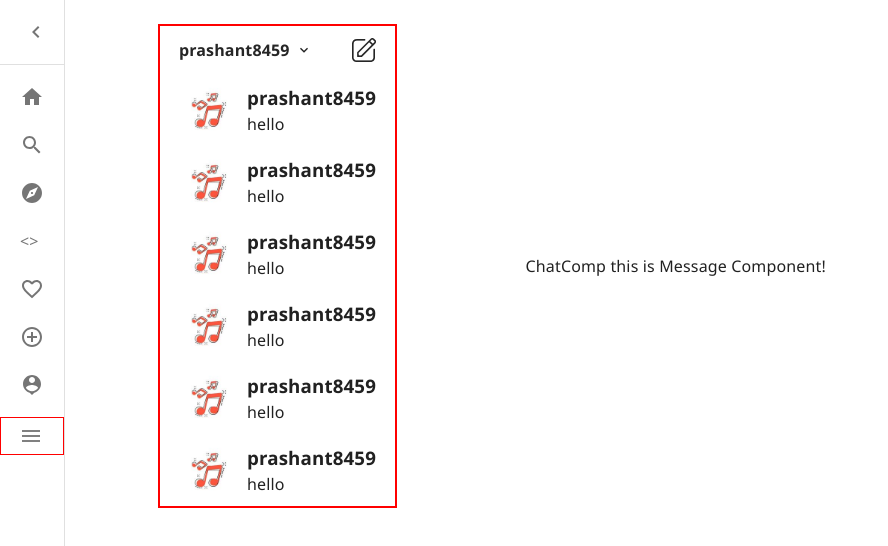
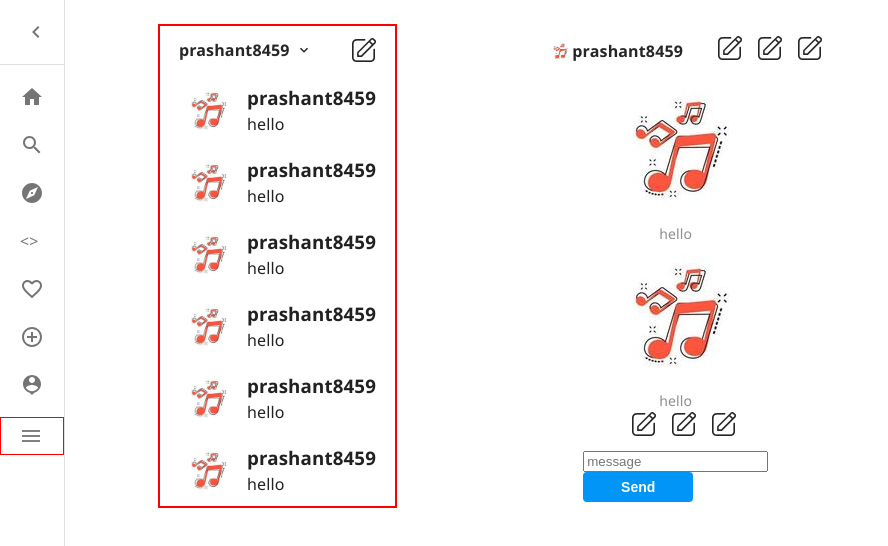
Before and after one commit to pr-a-s-h-a-n-t/chatapp, a React (Create React App) app: page /inbox in a window 1280 px wide. Shown: the top 546 px of the page, without its empty margins (0-888 px from the left). Built offline with nearby package versions, Linux system fonts and the light colour scheme.

Commit message:
dp check with cc

```diff
--- a/src/components/pages/messages/ChatComp.js
+++ b/src/components/pages/messages/ChatComp.js
@@ -1,7 +1,49 @@
 import React from "react";
 import styles from "../../../style/Messages.module.scss";
+import note from "../../../assets/note.png";
+import _picon from "../../../assets/_picon.jpg";
+
 function ChatComp() {
-  return <div>ChatComp this is Message Component!</div>;
+  return (
+    <div className={styles.__chat_container}>
+      <div className={styles.__chat_header}>
+        <div className={styles.__chat_header_left}>
+          <img src={_picon} alt="profile icon" />
+          <h3>prashant8459</h3>
+        </div>
+        <div className={styles.__chat_header_right}>
+          <img src={note} alt="icon" />
+          <img src={note} alt="icon" />
+          <img src={note} alt="icon" />
+        </div>
+      </div>
+      <div className={styles.__chat_body}>
+        <div className={styles.__chat_body_left}>
+          <div className={styles.__chat_body_left_message}>
+            <img src={_picon} alt="profile icon" />
+            <p>hello</p>
+          </div>
+        </div>
+        <div className={styles.__chat_body_right}>
+          <div className={styles.__chat_body_right_message}>
+            <img src={_picon} alt="profile icon" />
+            <p>hello</p>
+          </div>
+        </div>
+      </div>
+      <div className={styles.__chat_footer}>
+        <div className={styles.__chat_footer_left}>
+          <img src={note} alt="icon" />
+          <img src={note} alt="icon" />
+          <img src={note} alt="icon" />
+        </div>
+        <div className={styles.__chat_footer_right}>
+          <input type="text" placeholder="message" />
+          <button>Send</button>
+        </div>
+      </div>
+    </div>
+  );
 }
 
 export default ChatComp;
--- a/src/style/Messages.module.scss
+++ b/src/style/Messages.module.scss
@@ -89,3 +89,139 @@
     }
   }
 }
+
+.__chat_container {
+  max-width: 935px;
+  @include flexMe(row, center, center);
+  .left_col {
+    max-width: 350px;
+    border: 2px solid red;
+    .__chat_header {
+      @include flexMe(row, space-between, center);
+      padding: 6px clampCalculate(12, 28);
+      > div {
+        @include flexMe(row, flex-start, center);
+
+        h3 {
+          font-weight: 600;
+          font-size: 16px;
+          line-height: 24px;
+          text-transform: lowercase;
+          color: #262626;
+          margin: 0px;
+        }
+        svg {
+          width: 28px;
+          height: 16px;
+        }
+      }
+    }
+    .__messagedUsers {
+      padding: clampCalculate(6, 12) clampCalculate(12, 28);
+      @include flexMe(row, flex-start, center);
+      img {
+        width: 56px;
+        height: 56px;
+        border-radius: 50%;
+      }
+      > div {
+        margin-left: clampCalculate(10, 18);
+        @include flexMe(column, flex-start, flex-start);
+
+        h3 {
+          margin: 0px;
+        }
+        p {
+          margin: 0px;
+        }
+      }
+    }
+  }
+  .right_Col {
+    width: 558px;
+    // position: relative;
+    > div {
+      // width: 100%;
+      @include flexMe(column, center, center);
+      // position: absolute;
+      // left: 50%;
+      // transform: translate(-50%, -50%);
+      img {
+        width: clampCalculate(30, 60);
+        height: clampCalculate(30, 60);
+      }
+      h4 {
+        font-weight: 350;
+        font-size: 22px;
+        line-height: 17px;
+        color: #262626;
+      }
+      p {
+        font-style: normal;
+        font-weight: 400;
+        font-size: 14px;
+        line-height: 11px;
+        color: #8e8e8e;
+      }
+      button {
+        width: 110px;
+        height: 30px;
+        background: #0095f6;
+        border-radius: 4px;
+        font-style: normal;
+        font-weight: 600;
+        font-size: 14px;
+        line-height: 18px;
+        color: #ffffff;
+        @include flexMe(row, center, center);
+      }
+    }
+  }
+}
+
+.__chat_header {
+  @include flexMe(row, space-between, center);
+}
+
+.__chat_header_left {
+  // @include flexMe(row, space-between, center);
+  padding: 6px clampCalculate(12, 28);
+
+  @include flexMe(row, flex-start, center);
+
+  h3 {
+    font-weight: 600;
+    font-size: 16px;
+    line-height: 24px;
+    text-transform: lowercase;
+    color: #262626;
+    margin: 0px;
+  }
+  img {
+    width: 24px;
+    height: 24px;
+    border-radius: 50%;
+  }
+}
+
+.__chat_body {
+   width: 100%;
+ @include flexMe(column, center, center);
+
+  h3 {
+    margin: 0px;
+  }
+  p {
+    margin: 0px;
+  }
+
+  .__chat_body_left_message {
+
+    float: left;
+  }
+
+  .__chat_body_right_message  {
+    width: 100%;
+    float: right;
+  }
+}
```
